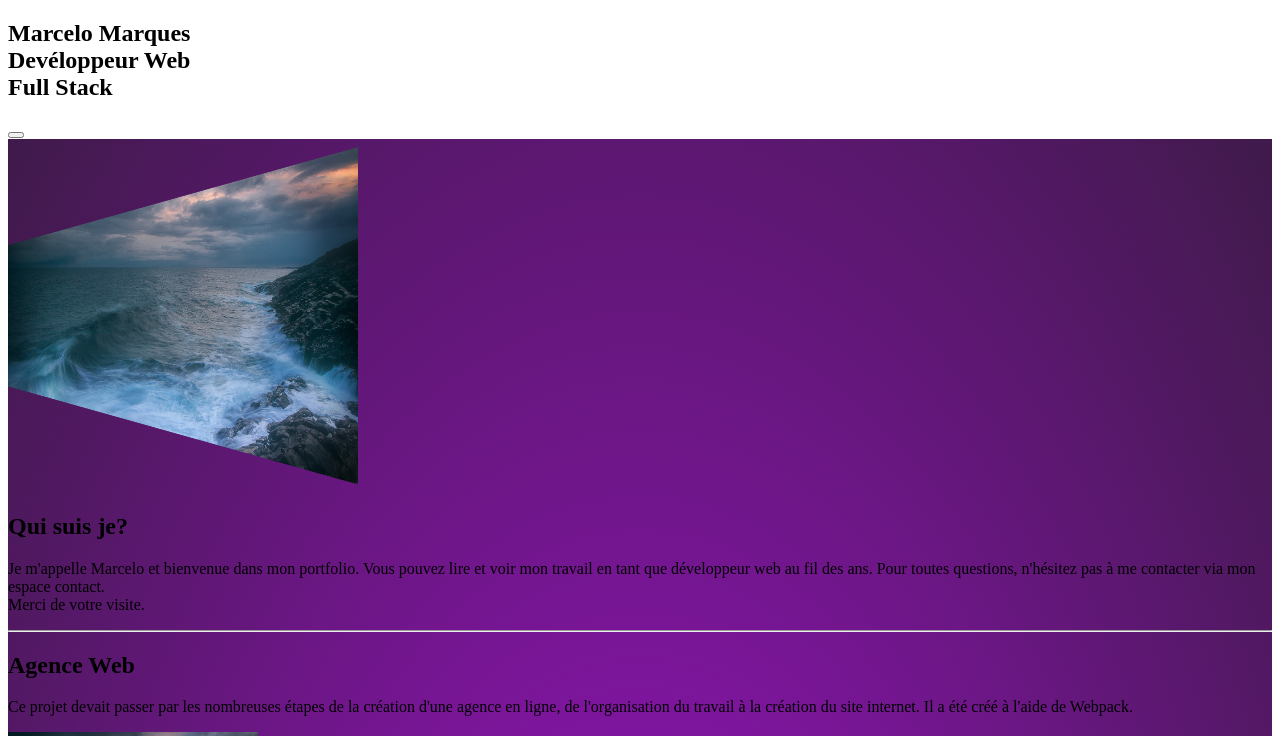
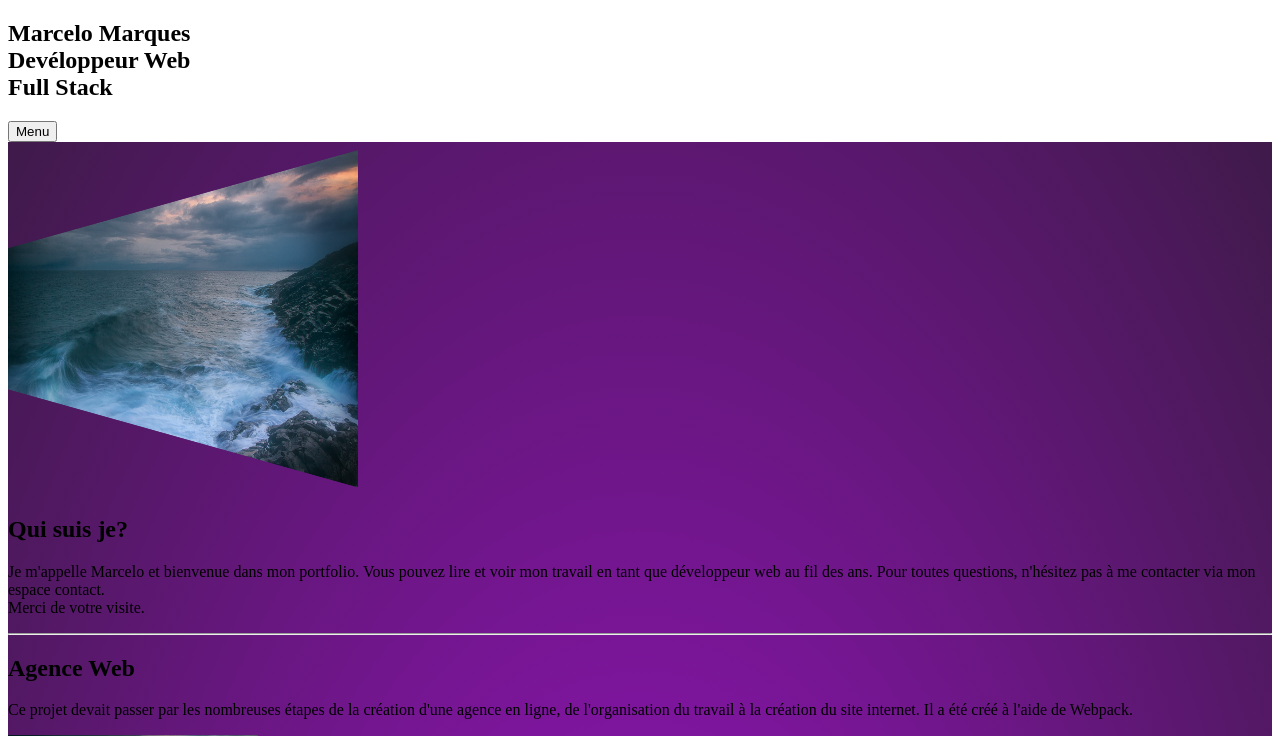
Before and after one commit to Marcelo1Marques/portfolio, a Next.js app: page / in a window 1280 px wide. Shown: the top 736 px of the page. Built offline with nearby package versions, Linux system fonts and the light colour scheme.

Commit message:
working on menu animation

```diff
--- a/package.json
+++ b/package.json
@@ -1,5 +1,5 @@
 {
-  "name": "portefolio",
+  "name": "portfolio",
   "version": "0.1.0",
   "private": true,
   "scripts": {
--- a/src/components/navbar/navbar.jsx
+++ b/src/components/navbar/navbar.jsx
@@ -1,12 +1,11 @@
 import React, { useState } from "react";
-import styles from "@src/components/navbar/styles";
-import { slide as Menu } from 'react-burger-menu';
-import { FontAwesomeIcon } from "@fortawesome/react-fontawesome";
+import {styles} from "@src/components/navbar/styles";
+import { menu } from "@src/components/navbar/styles";
+import { bubble as Menu } from 'react-burger-menu';
+// import { FontAwesomeIcon } from "@fortawesome/react-fontawesome";
 // import { faBars } from "@fortawesome/free-solid-svg-icons";
 
 const Navbar = () => {
-    // const element = <FontAwesomeIcon icon={faBars} />
-
     {/*Menu*/}
           return (
               <header>
@@ -14,11 +13,9 @@ const Navbar = () => {
                   <nav className={styles.navbar}>
                       <div>
                           <h1 className={styles.title}> Marcelo Marques <br /> Devéloppeur Web <br /> Full Stack</h1>
+                          <button className={styles.bmBurgerButton}>Menu</button>
                           <div id="outer-container" >
-                            <button type="button">
-                            {/* <FontAwesomeIcon icon="fa-solid fa-bars" />*/}
-                            </button>
-                            <Menu>
+                            <Menu className={menu} width={200} pageWrapId={ "page-wrap" }>
                                 <a className={styles.list} href="#agency">Agence Web</a>
                                 <a className={styles.list} href="#bank">App Bancaire</a>
                                 <a className={styles.list} href="#shop">Boutique</a>
--- a/src/components/navbar/styles.jsx
+++ b/src/components/navbar/styles.jsx
@@ -1,8 +1,50 @@
-let styles = {
+export let styles = {
     title: "flex text-center justify-center pt-6",
-    navbar: "bg-purple-300 h-28",
-    list: "flex flex-col text-sm gap-2 pl-8 bg-purple-300",
-    button: "flex pl-8",
+    navbar: "bg-purple-300",
+    list: "flex flex-col text-sm gap-2 pl-8 text-white",
 };
 
- export default styles;
+export let menu = {
+    bmBurgerButton: {
+        position: 'fixed',
+        width: '36px',
+        height: '30px',
+        left: '36px',
+        top: '36px'
+      },
+      bmBurgerBars: {
+        background: '#373a47'
+      },
+      bmBurgerBarsHover: {
+        background: '#a90000'
+      },
+      bmCrossButton: {
+        height: '24px',
+        width: '24px'
+      },
+      bmCross: {
+        background: '#bdc3c7'
+      },
+      bmMenuWrap: {
+        position: 'fixed',
+        height: '100%'
+      },
+      bmMenu: {
+        background: '#373a47',
+        padding: '2.5em 1.5em 0',
+        fontSize: '1.15em'
+      },
+      bmMorphShape: {
+        fill: '#373a47'
+      },
+      bmItemList: {
+        color: '#b8b7ad',
+        padding: '0.8em'
+      },
+      bmItem: {
+        display: 'inline-block'
+      },
+      bmOverlay: {
+        background: 'rgba(0, 0, 0, 0.3)'
+      }
+};
```
Also changed, not shown: 1 other file (tests, documents, lock files or other folders).
